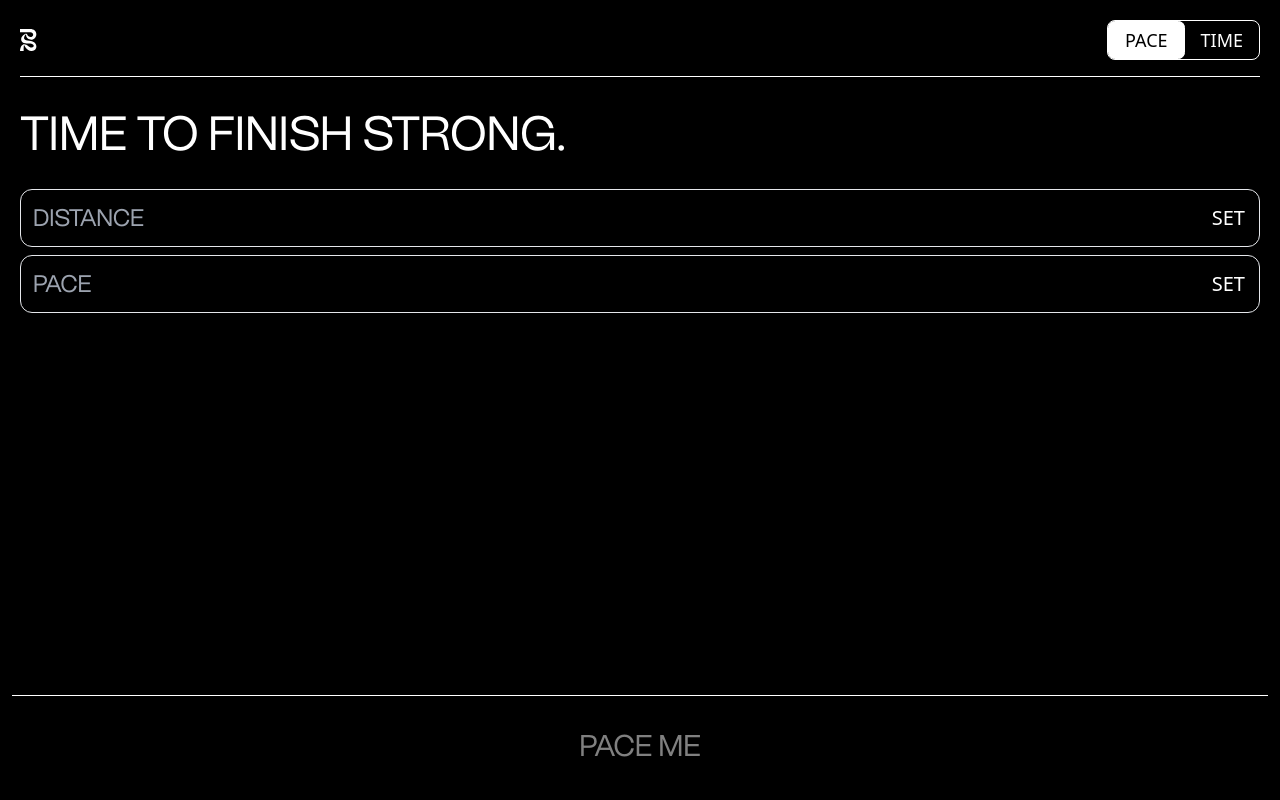
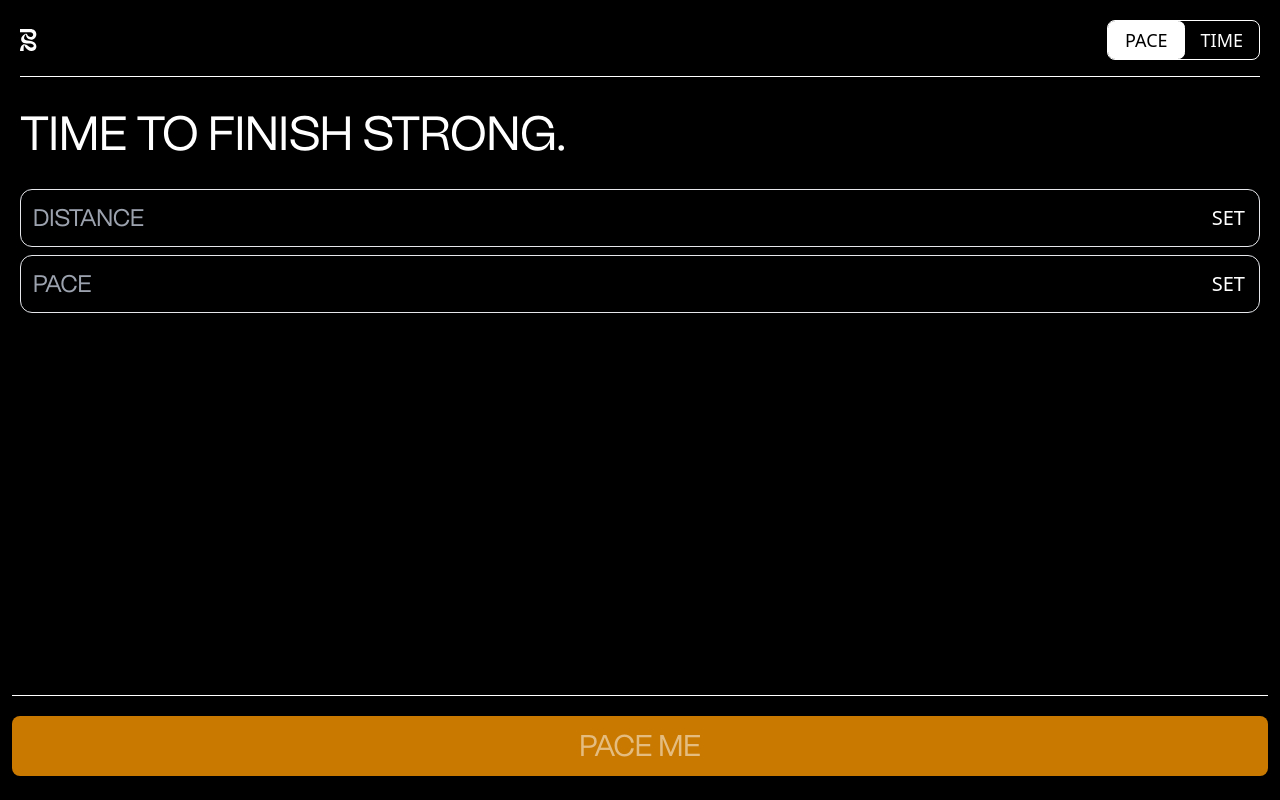
Before and after one commit to tlcottr/banditpacer, a Next.js app: page / in a window 1280 px wide. Built offline with nearby package versions, Linux system fonts and the light colour scheme.

Commit message:
remove extra button bg

```diff
--- a/pages/index.js
+++ b/pages/index.js
@@ -17,7 +17,7 @@ export default function Home() {
     return (
       <div className="fixed bottom-0 right=0 left-0 w-full p-5 pt-8 bg-white h-auto z-[1000]">
         <div className="flex flex-col justify-between h-full">
-          <div className="flex flex-row space-between items-center border border-solid border-black rounded-xl w-full mb-8 relative">
+          <div className="flex flex-row justify-between items-center border border-solid border-black rounded-xl w-full mb-8 relative">
             <input
               className="px-3 py-3 uppercase font-GroteskRegular text-2xl focus:border-black focus:ring-0 bg-transparent rounded-xl w-full text-black"
               placeholder="Enter Distance"
@@ -73,7 +73,7 @@ export default function Home() {
           </div>
           <div className="py-6 w-full">
             <div className="pt-3 border-t border-solid border-black">
-              <button className="bg-[#C97900] w-full rounded-lg mt-2 px-3 py-3 uppercase font-GroteskRegular text-3xl bg-black focus:border-white focus:ring-0">
+              <button className="bg-[#C97900] w-full rounded-lg mt-2 px-3 py-3 uppercase font-GroteskRegular text-3xl focus:border-white focus:ring-0">
                 <span className="opacity-50">Set Distance</span>
               </button>
             </div>
@@ -141,7 +141,7 @@ export default function Home() {
       </div>
       <div className="px-3 py-6 w-full fixed bottom-0 right-0 left-0">
         <div className="pt-3 border-t border-solid border-white">
-          <button className="bg-[#C97900] w-full rounded-lg mt-2 px-3 py-3 uppercase font-GroteskRegular text-3xl bg-black focus:border-white focus:ring-0">
+          <button className="bg-[#C97900] w-full rounded-lg mt-2 px-3 py-3 uppercase font-GroteskRegular text-3xl focus:border-white focus:ring-0">
             <span className="opacity-50">Pace Me</span>
           </button>
         </div>
```
